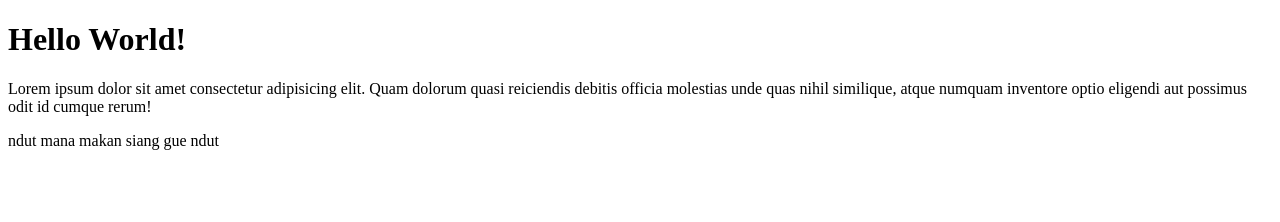
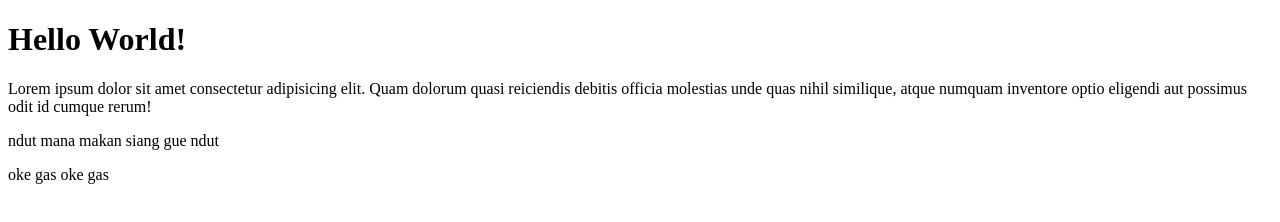
Before and after one commit to mortomulu/Git-Test, a plain HTML site: page index.html in a window 1280 px wide. Drawn offline with Linux system fonts and the light colour scheme.

Commit message:
menambahkan pargraf oke gas

```diff
--- a/index.html
+++ b/index.html
@@ -9,6 +9,6 @@
     <h1>Hello World!</h1>
     <p>Lorem ipsum dolor sit amet consectetur adipisicing elit. Quam dolorum quasi reiciendis debitis officia molestias unde quas nihil similique, atque numquam inventore optio eligendi aut possimus odit id cumque rerum!</p>
     <p>ndut mana makan siang gue ndut</p>
-
+    <p>oke gas oke gas</p>
 </body>
 </html>
```
